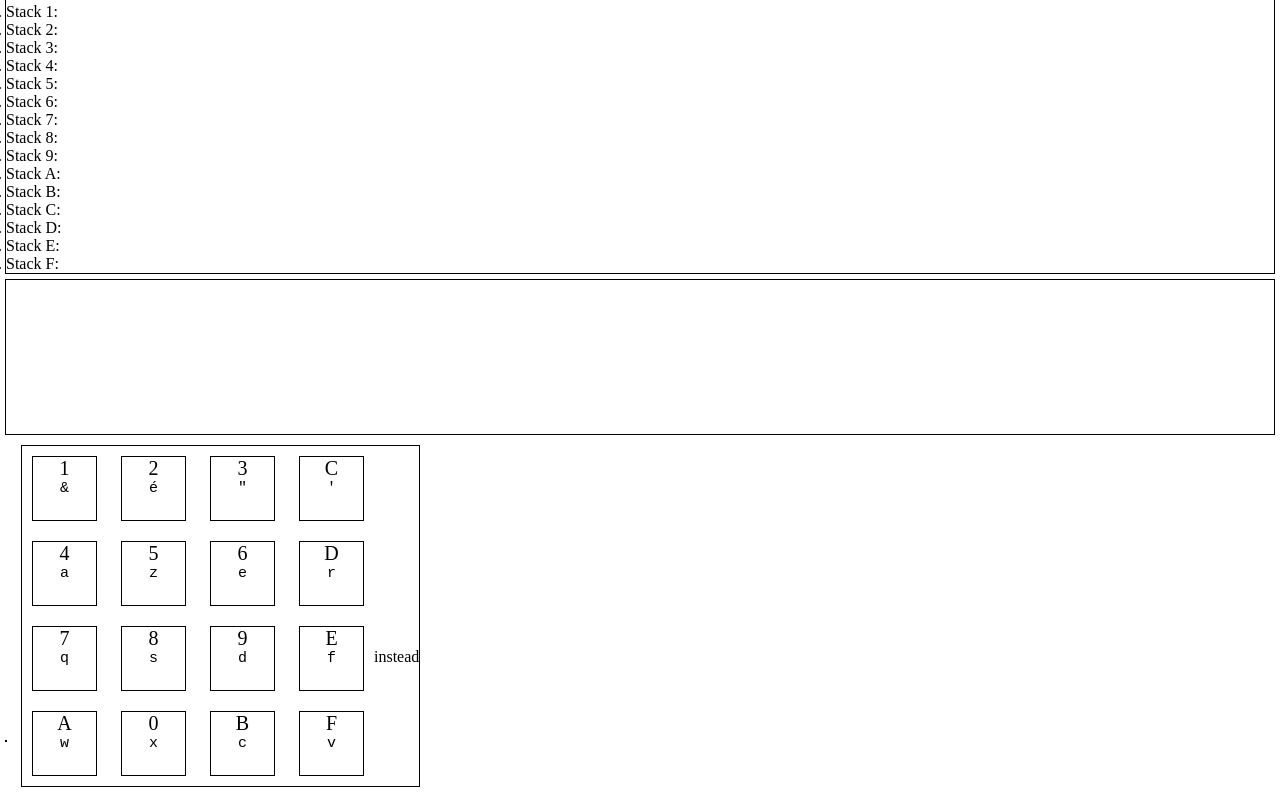
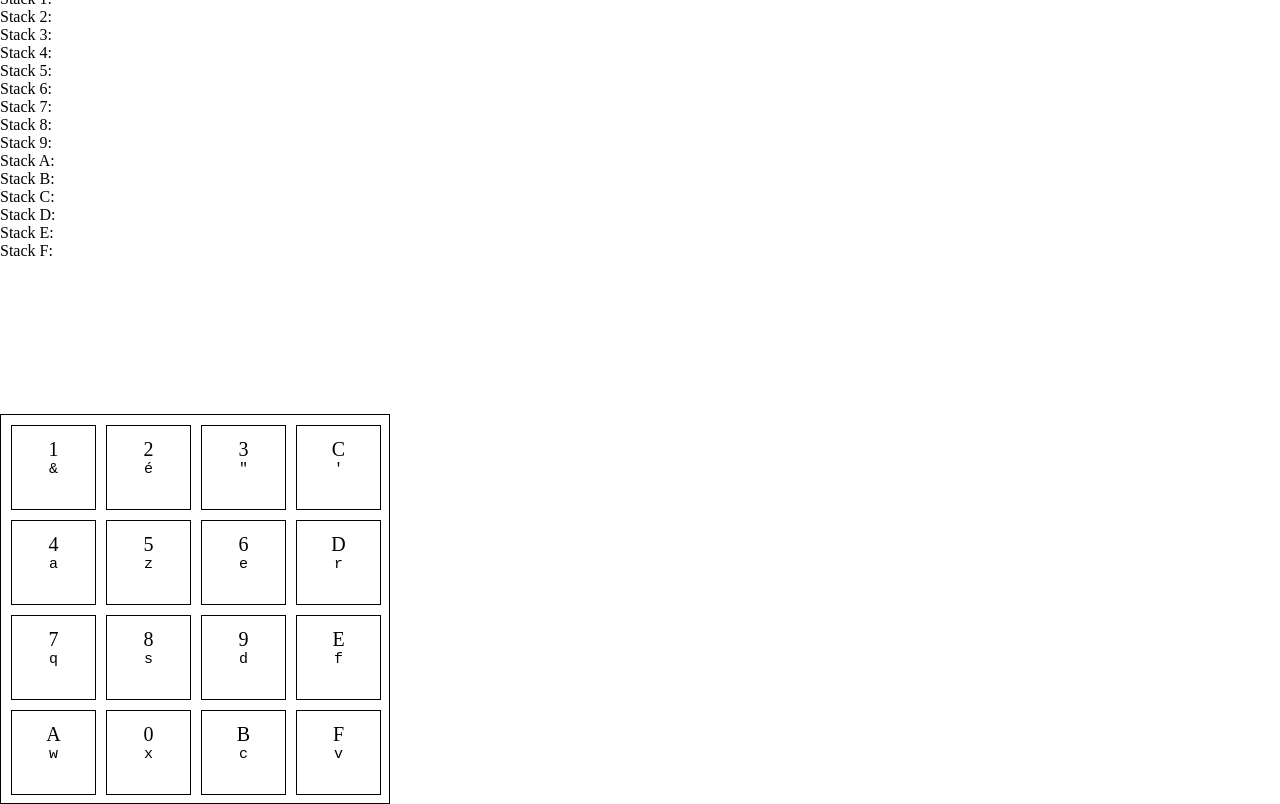
Before and after one commit to pldiiw/1arc, a website with bundled scripts: page src/gui/index.html in a window 1280 px wide. Shown: the part 412-1216 px from the top of the page. Built offline with nearby package versions, Linux system fonts and the light colour scheme.

Commit message:
Correct keboard css
Change le css du keyboard pour qu'il correspond
à la documentation.

```diff
--- a/src/gui/css/index.css
+++ b/src/gui/css/index.css
@@ -1,35 +1,38 @@
-.main-component{
+/* Keypad section */
+
+#keypad-section{
+	display:block;
+	height:390px;
+	width:390px;
 	border:1px solid black;
-	margin: 5px;
-}
 
-#memory-section{
-	display:inline-block;
-}
-
-/* ****************
- * Keypad section *
- * ****************/
-#keypad-section{
-	display:inline-block;
 }
 
 .key{
-	margin:10px;
+	margin-left: 10px;
+	margin-top: 10px;
+	margin-right: 0px;
+	margin-bottom: 0px;
 	display:inline-block;
 	border:1px black solid;
-	width:65px;
-	height:65px;;
+	width:85px;
+	height:85px;
 	text-align:center;
 }
 
 .key span{
 	display: block;
 	font-size:20px;
-	margin:auto;
+	margin-top:15%;
 }
 
 .key kbd{
 	display:block;
 	font-size:15px;
 }
+
+.key samp{
+	display: block;
+	font-size: 12px;
+	margin-top: 2%;
+}
--- a/src/gui/index.html
+++ b/src/gui/index.html
@@ -94,96 +94,87 @@
     <div id="cells"></div>
   </div>
   <div id="keypad-section" class="main-component">
-	<div>
 	  <div id="key-1" class="key">
       <span>1</span>
       <kbd>&</kbd>
       <samp></samp>
-      </div>
-      <div id="key-2" class="key">
+    </div><!--
+ --><div id="key-2" class="key">
       <span>2</span>
       <kbd>é</kbd>
       <samp></samp>
-      </div>
-      <div id="key-3" class="key">
+    </div><!--
+  --><div id="key-3" class="key">
       <span>3</span>
       <kbd>"</kbd>
       <samp></samp>
-      </div>
-      <div id="key-C" class="key">
+    </div><!--
+ --><div id="key-C" class="key">
       <span>C</span>
       <kbd>'</kbd>
       <samp></samp>
-      </div>
-	</div>
-	<div>
-	  <div id="key-4" class="key">
+    </div><!--
+ --><div id="key-4" class="key">
       <span>4</span>
       <kbd>a</kbd>
       <samp></samp>
-      </div>
-      <div id="key-5" class="key">
+    </div><!--
+ --><div id="key-5" class="key">
       <span>5</span>
       <kbd>z</kbd>
       <samp></samp>
-      </div>
-      <div id="key-6" class="key">
+    </div><!--
+ --><div id="key-6" class="key">
       <span>6</span>
       <kbd>e</kbd>
       <samp></samp>
-      </div>
-      <div id="key-D" class="key">
+    </div><!--
+ --><div id="key-D" class="key">
       <span>D</span>
       <kbd>r</kbd>
       <samp></samp>
-      </div>
-    </div>
-	<div>
-	  <div id="key-7" class="key">
+    </div><!--
+ --><div id="key-7" class="key">
       <span>7</span>
       <kbd>q</kbd>
       <samp></samp>
-      </div>
-      <div id="key-8" class="key">
+    </div><!--
+ --><div id="key-8" class="key">
       <span>8</span>
       <kbd>s</kbd>
       <samp></samp>
-      </div>
-      <div id="key-9" class="key">
+    </div><!--
+ --><div id="key-9" class="key">
       <span>9</span>
       <kbd>d</kbd>
       <samp></samp>
-      </div>
-      <div id="key-E" class="key">
+    </div><!--
+ --><div id="key-E" class="key">
       <span>E</span>
       <kbd>f</kbd>
       <samp></samp>
-      </div>instead
-    </div>
-	<div>
-	  <div id="key-A" class="key">
+    </div><!--
+ --><div id="key-A" class="key">
       <span>A</span>
       <kbd>w</kbd>
       <samp></samp>
-      </div>
-      <div id="key-0" class="key">
+    </div><!--
+ --><div id="key-0" class="key">
       <span>0</span>
       <kbd>x</kbd>
       <samp></samp>
-      </div>
-      <div id="key-B" class="key">
+    </div><!--
+ --><div id="key-B" class="key">
       <span>B</span>
       <kbd>c</kbd>
       <samp></samp>
-      </div>
-      <div id="key-F" class="key">
+    </div><!--
+ --><div id="key-F" class="key">
       <span>F</span>
       <kbd>v</kbd>
       <samp></samp>
     </div>
 </div>
-</div>
-
   <script src="js/index.js"></script>
 </body>
 </html>
```
Lines whose indentation alone changed are shown as unchanged.
